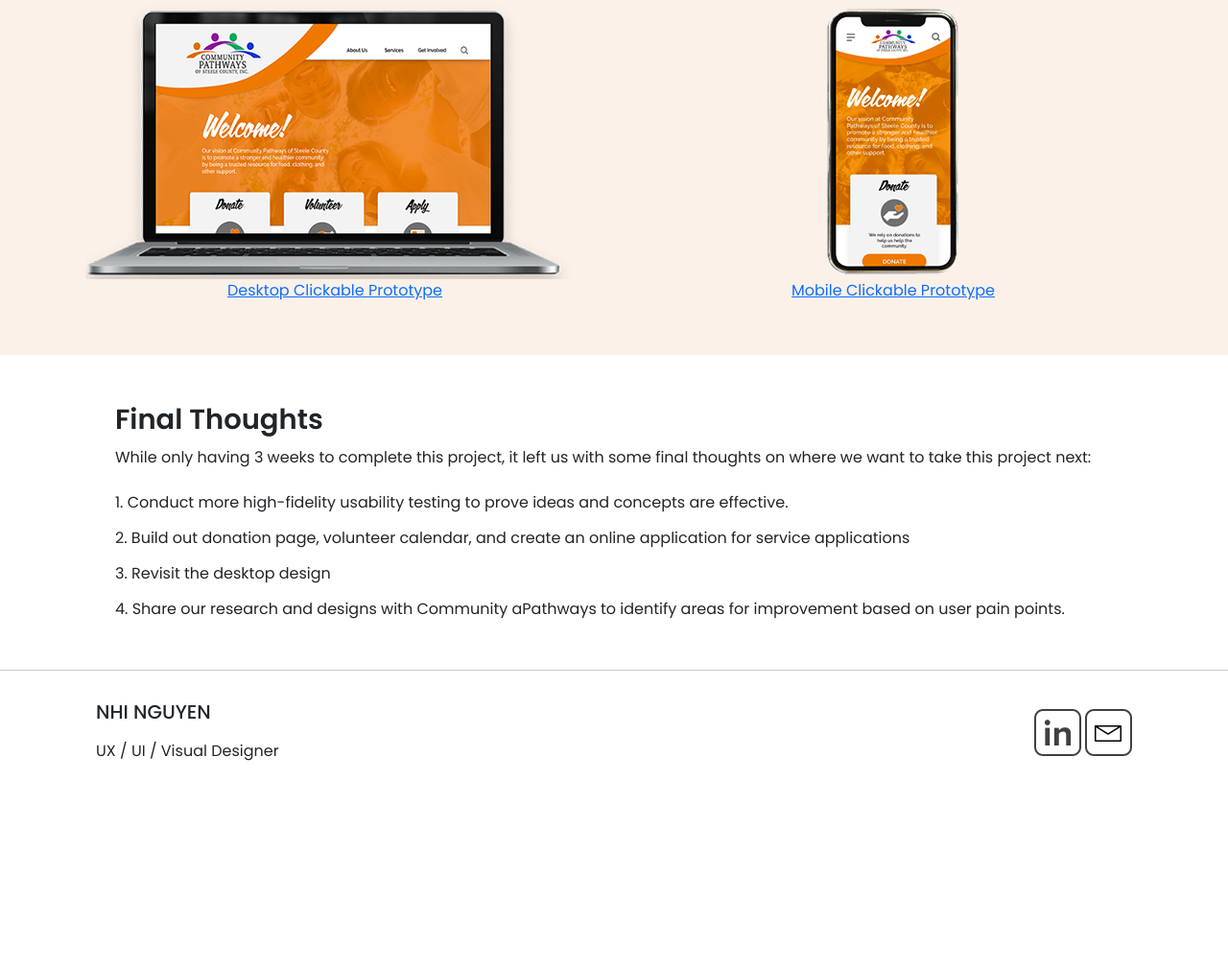
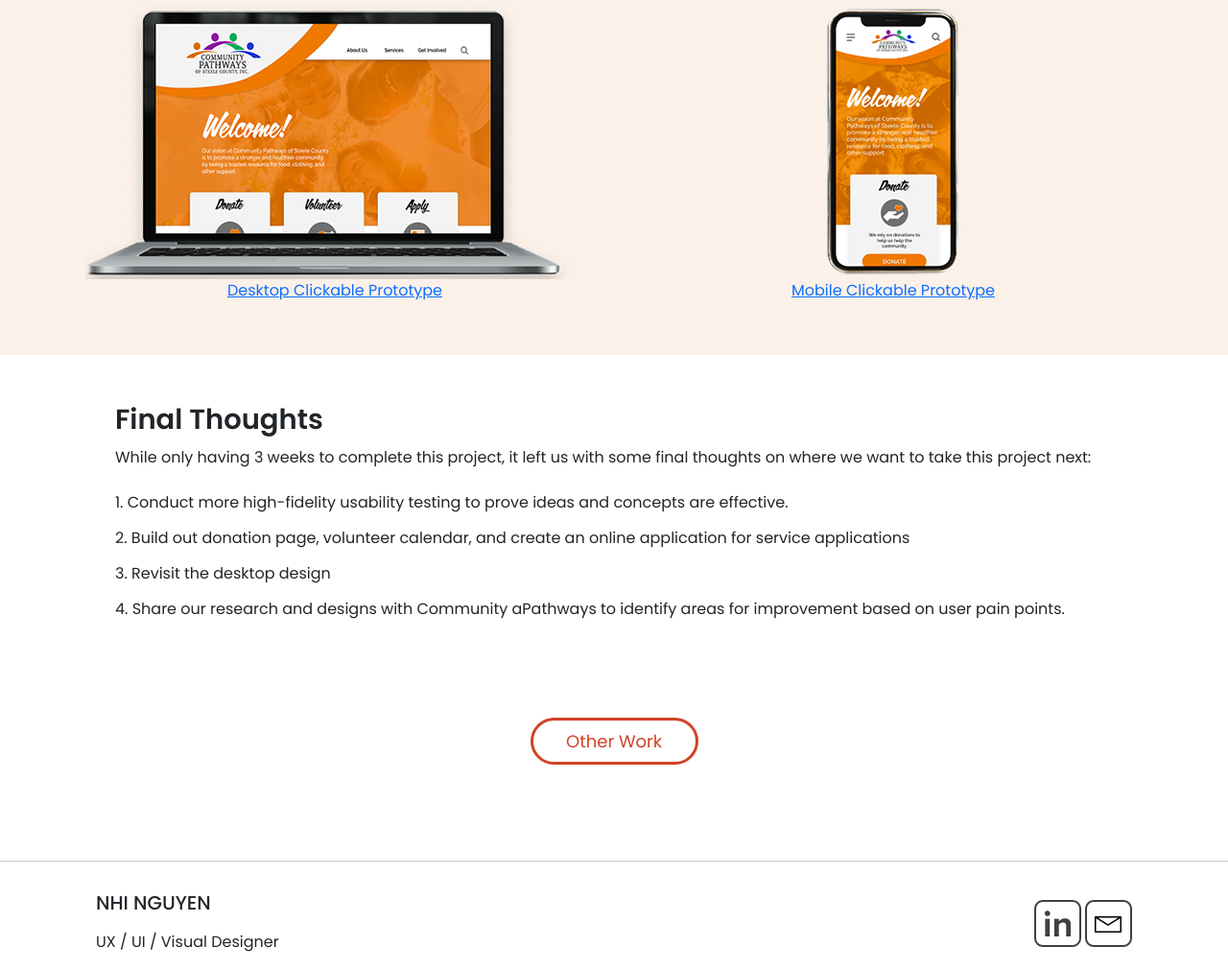
Before and after one commit to nguy2161/UX_UI_HW_20-, a plain HTML site: page index.html in a window 1280 px wide. Shown: the part 6614-7625 px from the top of the page at 96% size. Before the commit the page ends 7426 px from the top, so only its background shows below. Drawn offline with nearby package versions, Linux system fonts and the light colour scheme.

Commit message:
Final css edit

```diff
--- a/css/style.css
+++ b/css/style.css
@@ -272,11 +272,33 @@ Jumbotron {
 .Bullets > p {
     margin-bottom: 10px;
 }
-
+.button_contatiner{
+    justify-content: center;
+    align-items: center;
+    display: flex;
+    margin: 100px 0;
+}
+.button {
+    text-align: center;
+    width: 175px;
+    padding: 8px 28px;
+    font-size: 18px;
+    border: 3px solid #d14224;
+    border-radius: 100px;
+    color: #d14224;
+    text-decoration: none;
+    cursor: pointer;
+}
+.button:hover{
+    color: white;
+    background-color: #d14224;
+}
 .footer_container {
     display: flex;
     justify-content: space-between;
     padding: 0 100px;
     align-items: center;
-
 }
+.footer_right img{
+    cursor: pointer;
+}
--- a/index.html
+++ b/index.html
@@ -253,6 +253,11 @@
                   on user pain points.</p>
         </div>
     </div>
+    <div class="button_contatiner">
+        <div class="button">
+            <h7>Other Work</h7>
+        </div>
+    </div>
 
 </div>
 <!--Work End-->
```
